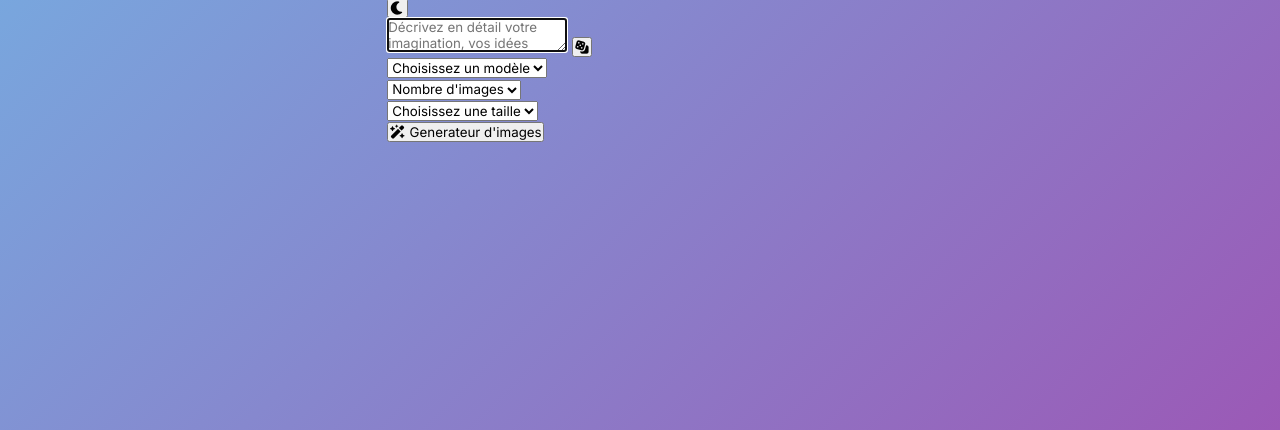
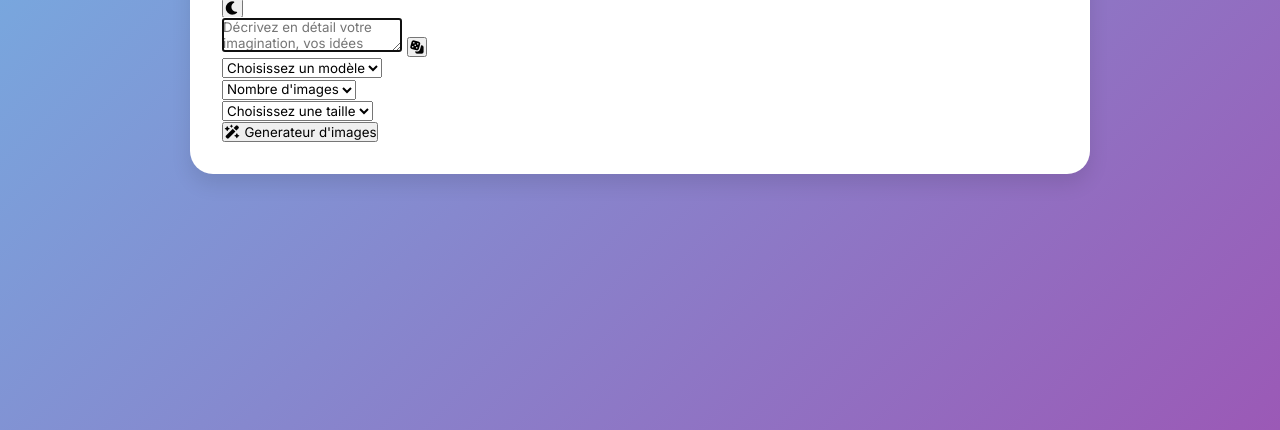
Before and after one commit to eje019/AI_Image_Generator, a plain HTML site: page index.html in a window 1280 px wide. Shown: the part 370-800 px from the top of the page. Drawn offline with Linux system fonts and the light colour scheme; a script that the page names is missing.

Commit message:
CoNTAINER

```diff
--- a/style.css
+++ b/style.css
@@ -27,5 +27,14 @@ body {
     align-items: center;
     min-height: 100vh;
     color: var(--color-text);
+    padding: 15px;
     background: linear-gradient(135deg, #71b7e6, #9b59b6);
 }
+
+.container {
+    background: var(--color-card);
+    padding: 32px;
+    border-radius: 23px;
+    box-shadow: 0 10px 20px rgba(0, 0, 0, 0.1);
+    width: 900px;
+}
```
